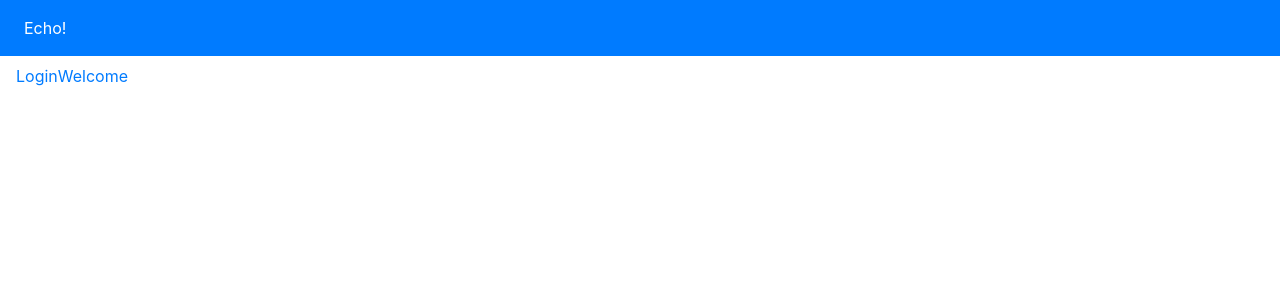
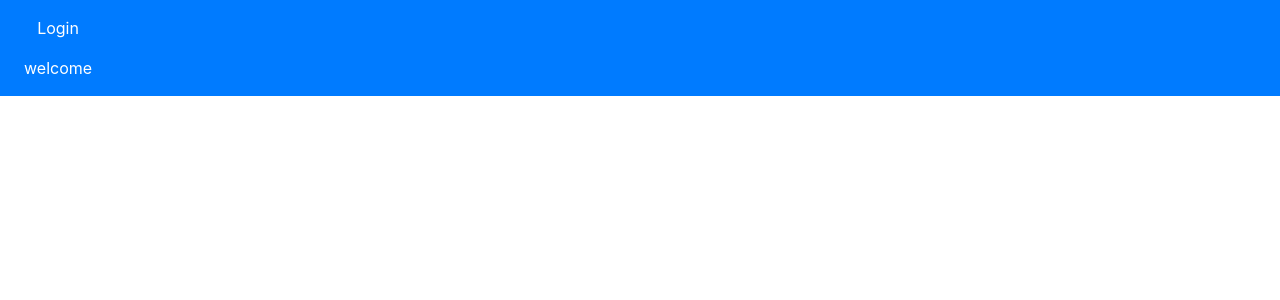
Before and after one commit to giorgio1985/AngularAuthApp, an Angular app in the folder my-app/: page / in a window 1280 px wide. Shown: the top 300 px of the page. Built offline with nearby package versions, Linux system fonts and the light colour scheme.

Commit message:
another commit

```diff
--- a/my-app/src/app/navbar/navbar.component.html
+++ b/my-app/src/app/navbar/navbar.component.html
@@ -4,16 +4,18 @@
 
 
 <nav class="navbar navbar-expand-sm bg-primary navbar-dark">
-  <ul class="navbar-nav">
-    <li class="nav-item active">
-      <a class="nav-link" href="#">Echo!</a>
-    </li>
+  <div class="navbar-nav">
+    <div class="nav-item active">
+   <!--   <a class="nav-link" href="#">Echo!</a>  -->
+        <a class="nav-link" href="/login">Login</a>
+         <a class="nav-link" href="/welcome">welcome</a>
+    </div>
 
-  </ul>
+  </div>
 </nav>
 
 
-<nav class="navbar navbar-expand-sm ">
-  <a routerLink="/login" routerLinkActive="active">Login</a>
-  <a routerLink="/welcome" routerLinkActive="active">Welcome</a>
-</nav>
+<!--<nav class="navbar navbar-expand-sm ">
+        <a routerLink="/login" routerLinkActive="active">Login</a>
+        <a routerLink="/welcome" routerLinkActive="active">Welcome</a>
+</nav>  -->
```
Also changed, not shown: my-app/src/app/customs.service.ts (+8 -1 lines).
